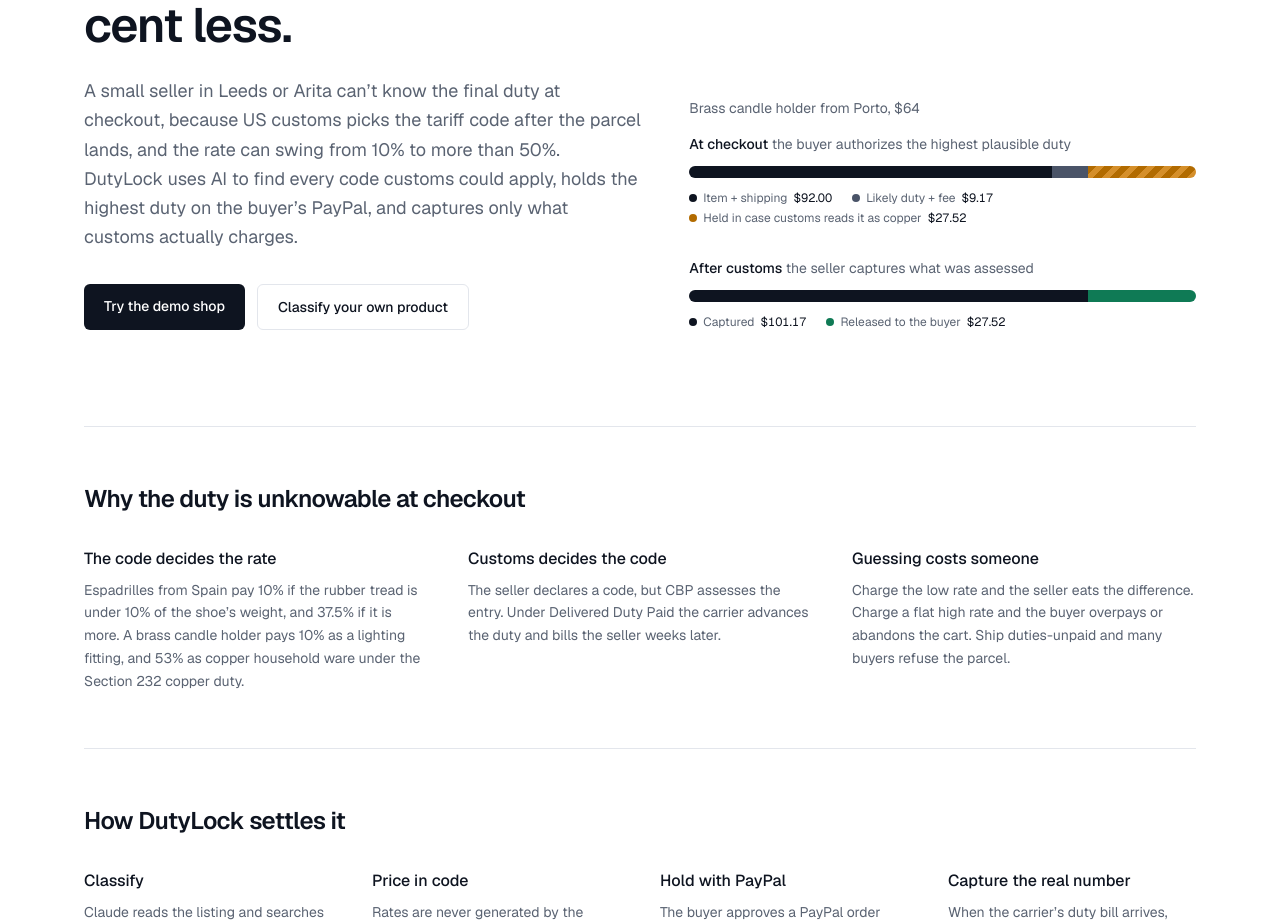
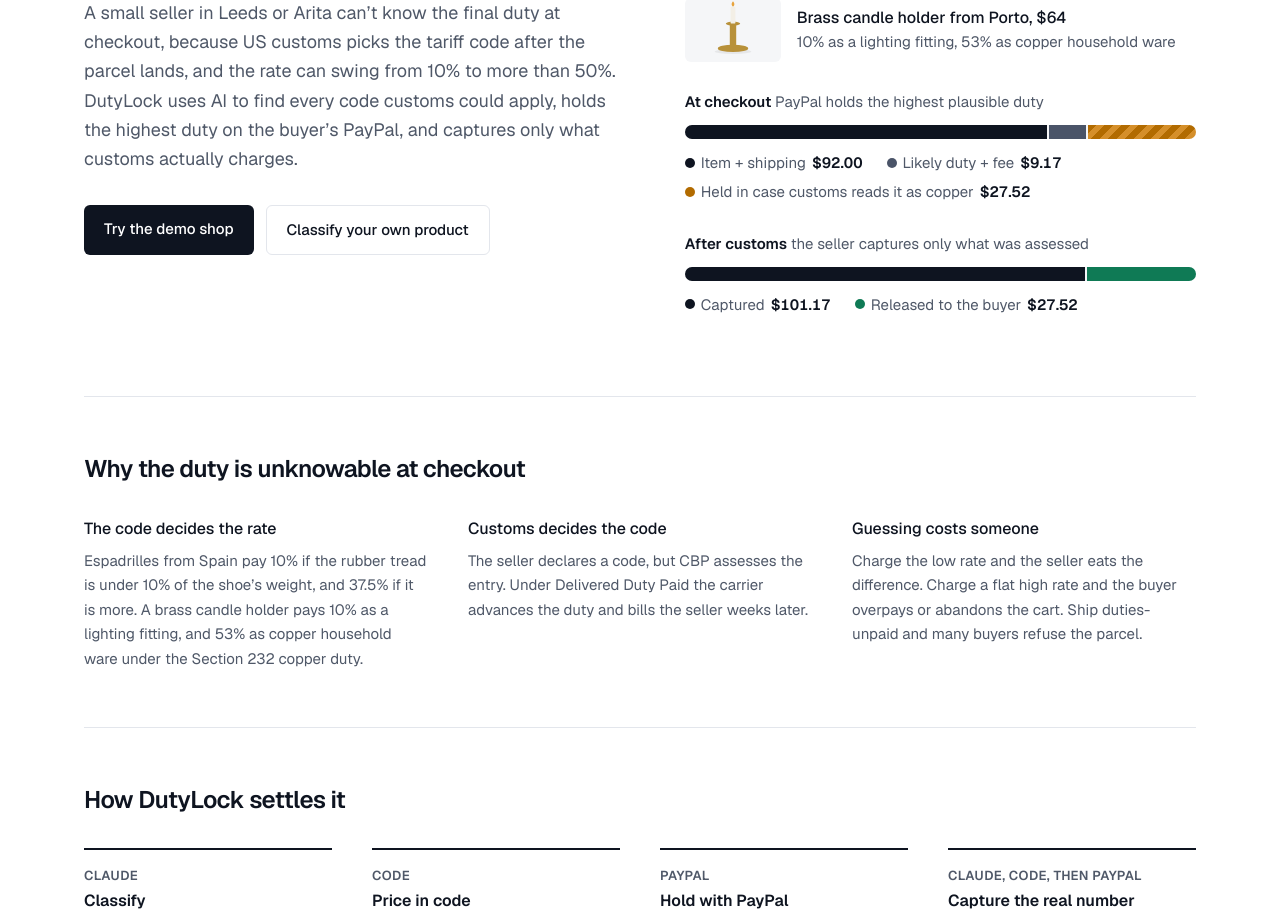
Before and after one commit to zzunkie/dutylock, a Next.js app: page / in a window 1280 px wide. Shown: the part 348-1272 px from the top of the page. Built offline with nearby package versions, Linux system fonts and the light colour scheme.

Commit message:
Polish: larger text, effective duty rates, clearer bill checks, landing hero; buyer view falls back to PayPal's tracker

```diff
--- a/src/app/api/orders/[id]/route.ts
+++ b/src/app/api/orders/[id]/route.ts
@@ -7,7 +7,10 @@ export async function GET(_req: Request, ctx: RouteContext<"/api/orders/[id]">)
   const { id } = await ctx.params;
   try {
     const order = await getOrder(id);
-    return Response.json({ order, shipment: shipmentFor(id) ?? null, events: events(id) });
+    // Server memory is per instance; fall back to the tracker PayPal stores on the order (id is "<captureId>-<tracking>").
+    const tracker = order.purchase_units[0]?.shipping?.trackers?.[0];
+    const fromPayPal = tracker ? { carrier: "", tracking: tracker.id.slice(tracker.id.indexOf("-") + 1) } : null;
+    return Response.json({ order, shipment: shipmentFor(id) ?? fromPayPal, events: events(id) });
   } catch (e) {
     const err = e as PayPalError;
     return Response.json({ error: err.message }, { status: err.status ?? 500 });
--- a/src/app/api/orders/[id]/settle/route.ts
+++ b/src/app/api/orders/[id]/settle/route.ts
@@ -82,7 +82,6 @@ function check(bill: Bill, quote: Quote, tracking: string | undefined): Check[]
       text: `Assessed $${bill.total_due.toFixed(2)} is above the $${quote.holdDuties.toFixed(2)} hold. We capture the hold; the seller covers $${(bill.total_due - quote.holdDuties).toFixed(2)}.`,
     });
   }
-  if (bill.reader_notes) checks.push({ ok: true, level: "warn", text: `Reader note: ${bill.reader_notes}` });
   return checks;
 }
 
--- a/src/app/globals.css
+++ b/src/app/globals.css
@@ -4,7 +4,7 @@
   --bg: #ffffff;
   --surface: #f5f6f8;
   --ink: #0e1420;
-  --muted: #5a6372;
+  --muted: #4f5868;
   --line: #e3e6ec;
   --hold: #b26b00;
   --hold-soft: #fff4e2;
@@ -13,6 +13,14 @@
   --release-soft: #e6f5ee;
   --accent: #2a4dd0;
   --danger: #b42318;
+}
+
+/* Slightly larger small text: the app is read on laptops and in demo videos. */
+@theme {
+  --text-xs: 0.8125rem;
+  --text-xs--line-height: 1.5;
+  --text-sm: 0.9375rem;
+  --text-sm--line-height: 1.55;
 }
 
 @theme inline {
--- a/src/app/orders/[id]/page.tsx
+++ b/src/app/orders/[id]/page.tsx
@@ -76,7 +76,7 @@ export default function OrderPage(props: { params: Promise<{ id: string }> }) {
         <Step done title={`Hold placed on your PayPal: ${money(authorized)}`}>
           {auth?.expiration_time && <>The authorization is valid until {new Date(auth.expiration_time).toUTCString().slice(5, 16)}. Nothing beyond the final amount will be charged.</>}
         </Step>
-        <Step done={Boolean(data.shipment) || settled} title={data.shipment ? `Shipped with ${data.shipment.carrier}, ${data.shipment.tracking}` : "Waiting for the seller to ship"} />
+        <Step done={Boolean(data.shipment) || settled} title={data.shipment ? `Shipped${data.shipment.carrier ? ` with ${data.shipment.carrier}` : ""}, tracking ${data.shipment.tracking}` : settled ? "Shipped" : "Waiting for the seller to ship"} />
         <Step done={settled} title={settled ? `US customs assessed ${money(assessedDuties ?? 0)} in duties and fees` : "Waiting for US customs"} />
         <Step done={settled} title={settled ? `Charged ${money(captured)} · ${money(released)} released` : "Final charge after clearance"}>
           {settled && released > 0 && <>The released amount drops off your PayPal balance or card statement; nothing else is owed.</>}
--- a/src/app/page.tsx
+++ b/src/app/page.tsx
@@ -1,21 +1,25 @@
 import Link from "next/link";
 import { MoneyBar } from "@/components/MoneyBar";
+import { ProductArt } from "@/components/ProductArt";
+import { getProduct } from "@/lib/catalog";
+
+const candle = getProduct("brass-candle-holder")!;
 
 export default function Home() {
   return (
     <div className="mx-auto max-w-6xl px-5">
-      <section className="grid gap-12 py-16 md:grid-cols-[1.1fr_1fr] md:py-24">
+      <section className="py-14 md:py-20">
+        <p className="text-sm font-medium text-hold">Since August 2025, every parcel into the US pays duty</p>
+        <h1 className="mt-4 text-4xl font-semibold leading-[1.08] tracking-tight md:text-6xl">
+          Charge US import duties exactly.
+          <span className="block text-muted">Not a cent more, not a cent less.</span>
+        </h1>
+        <div className="mt-10 grid gap-12 md:grid-cols-[1.05fr_1fr] md:gap-16">
           <div>
-          <p className="text-sm font-medium text-hold">Since August 2025, every parcel into the US pays duty</p>
-          <h1 className="mt-4 text-4xl font-semibold leading-[1.1] tracking-tight md:text-5xl">
-            Charge US import duties exactly.
-            <br />
-            Not a cent more, not a cent less.
-          </h1>
-          <p className="mt-6 max-w-xl text-lg leading-relaxed text-muted">
+            <p className="max-w-xl text-lg leading-relaxed text-muted">
               A small seller in Leeds or Arita can’t know the final duty at checkout, because US customs picks the tariff code after the
-            parcel lands, and the rate can swing from 10% to more than 50%. DutyLock uses AI to find every code customs could apply, holds the highest
-            duty on the buyer’s PayPal, and captures only what customs actually charges.
+              parcel lands, and the rate can swing from 10% to more than 50%. DutyLock uses AI to find every code customs could apply, holds the
+              highest duty on the buyer’s PayPal, and captures only what customs actually charges.
             </p>
             <div className="mt-8 flex flex-wrap gap-3">
               <Link href="/shop" className="rounded-md bg-ink px-5 py-3 text-sm font-medium text-white">
@@ -26,12 +30,18 @@ export default function Home() {
               </Link>
             </div>
           </div>
-        <div className="self-end">
-          <p className="text-sm text-muted">Brass candle holder from Porto, $64</p>
-          <div className="mt-4 space-y-8">
+          <div>
+            <div className="flex items-center gap-4">
+              <ProductArt id="brass-candle-holder" accent={candle.accent} className="h-16 w-24 shrink-0 rounded-md" />
+              <div>
+                <p className="font-medium">Brass candle holder from Porto, $64</p>
+                <p className="text-sm text-muted">10% as a lighting fitting, 53% as copper household ware</p>
+              </div>
+            </div>
+            <div className="mt-7 space-y-7">
               <div>
                 <p className="mb-3 text-sm">
-                <span className="font-medium">At checkout</span> <span className="text-muted">the buyer authorizes the highest plausible duty</span>
+                  <span className="font-semibold">At checkout</span> <span className="text-muted">PayPal holds the highest plausible duty</span>
                 </p>
                 <MoneyBar
                   segments={[
@@ -43,7 +53,7 @@ export default function Home() {
               </div>
               <div>
                 <p className="mb-3 text-sm">
-                <span className="font-medium">After customs</span> <span className="text-muted">the seller captures what was assessed</span>
+                  <span className="font-semibold">After customs</span> <span className="text-muted">the seller captures only what was assessed</span>
                 </p>
                 <MoneyBar
                   segments={[
@@ -51,6 +61,7 @@ export default function Home() {
                     { label: "Released to the buyer", amount: 27.52, tone: "release" },
                   ]}
                 />
+              </div>
             </div>
           </div>
         </div>
@@ -78,18 +89,22 @@ export default function Home() {
         <h2 className="text-2xl font-semibold tracking-tight">How DutyLock settles it</h2>
         <ol className="mt-8 grid gap-10 md:grid-cols-4">
           <Step
+            actor="Claude"
             title="Classify"
             body="Claude reads the listing and searches the real HTSUS (USITC data), returning every line customs could plausibly apply, with the deciding fact for each."
           />
           <Step
+            actor="Code"
             title="Price in code"
             body="Rates are never generated by the model. Code reads them from the schedule and adds Section 301 and 232 duties for the origin, plus the CBP processing fee."
           />
           <Step
+            actor="PayPal"
             title="Hold with PayPal"
             body="The buyer approves a PayPal order with intent AUTHORIZE for goods, shipping and the highest plausible duty. Nothing extra is charged yet."
           />
           <Step
+            actor="Claude, code, then PayPal"
             title="Capture the real number"
             body="When the carrier’s duty bill arrives, Claude reads it, code checks it against the order, the seller approves, and PayPal captures that amount with final_capture. The rest is released."
           />
@@ -108,10 +123,11 @@ function Fact({ title, body }: { title: string; body: string }) {
   );
 }
 
-function Step({ title, body }: { title: string; body: string }) {
+function Step({ actor, title, body }: { actor: string; title: string; body: string }) {
   return (
-    <li>
-      <h3 className="font-medium">{title}</h3>
+    <li className="border-t-2 border-ink pt-4">
+      <p className="text-xs font-semibold uppercase tracking-wide text-muted">{actor}</p>
+      <h3 className="mt-1 font-semibold">{title}</h3>
       <p className="mt-2 text-sm leading-relaxed text-muted">{body}</p>
     </li>
   );
--- a/src/components/MoneyBar.tsx
+++ b/src/components/MoneyBar.tsx
@@ -21,21 +21,21 @@ export function MoneyBar({ segments, caption }: { segments: Segment[]; caption?:
   const total = segments.reduce((s, x) => s + Math.max(0, x.amount), 0) || 1;
   return (
     <figure>
-      <div className="flex h-3 w-full overflow-hidden rounded-full bg-surface">
+      <div className="flex h-3.5 w-full gap-[2px] overflow-hidden rounded-full bg-surface">
         {segments.map((s) =>
           s.amount > 0 ? (
-            <div key={s.label} className={`${fill[s.tone]} h-full`} style={{ width: `${(s.amount / total) * 100}%` }} title={`${s.label}: ${money(s.amount)}`} />
+            <div key={s.label} className={`${fill[s.tone]} h-full`} style={{ flex: `${s.amount / total} 1 0` }} title={`${s.label}: ${money(s.amount)}`} />
           ) : null,
         )}
       </div>
-      <figcaption className="mt-3 flex flex-wrap gap-x-5 gap-y-1 text-xs text-muted">
+      <figcaption className="mt-3 flex flex-wrap gap-x-6 gap-y-1.5 text-sm text-muted">
         {segments.map((s) => (
           <span key={s.label} className="inline-flex items-center gap-1.5">
-            <span className={`inline-block h-2 w-2 rounded-full ${dot[s.tone]}`} />
-            {s.label} <span className="tabular text-ink">{money(s.amount)}</span>
+            <span className={`inline-block h-2.5 w-2.5 rounded-full ${dot[s.tone]}`} />
+            {s.label} <span className="tabular font-semibold text-ink">{money(s.amount)}</span>
           </span>
         ))}
-        {caption && <span className="basis-full">{caption}</span>}
+        {caption && <span className="mt-1 basis-full text-[13px] leading-relaxed">{caption}</span>}
       </figcaption>
     </figure>
   );
--- a/src/lib/paypal.ts
+++ b/src/lib/paypal.ts
@@ -87,7 +87,7 @@ export type PayPalOrder = {
     description?: string;
     amount: Money & { breakdown?: Record<string, Money> };
     items?: OrderItem[];
-    shipping?: { name?: { full_name?: string }; address?: Record<string, string> };
+    shipping?: { name?: { full_name?: string }; address?: Record<string, string>; trackers?: Array<{ id: string; status: string }> };
     payments?: {
       authorizations?: Authorization[];
       captures?: Capture[];
```
Also changed, not shown: src/app/seller/page.tsx (+25 -9 lines), src/components/QuotePanel.tsx (+29 -20 lines). Lines whose indentation alone changed are shown as unchanged.
